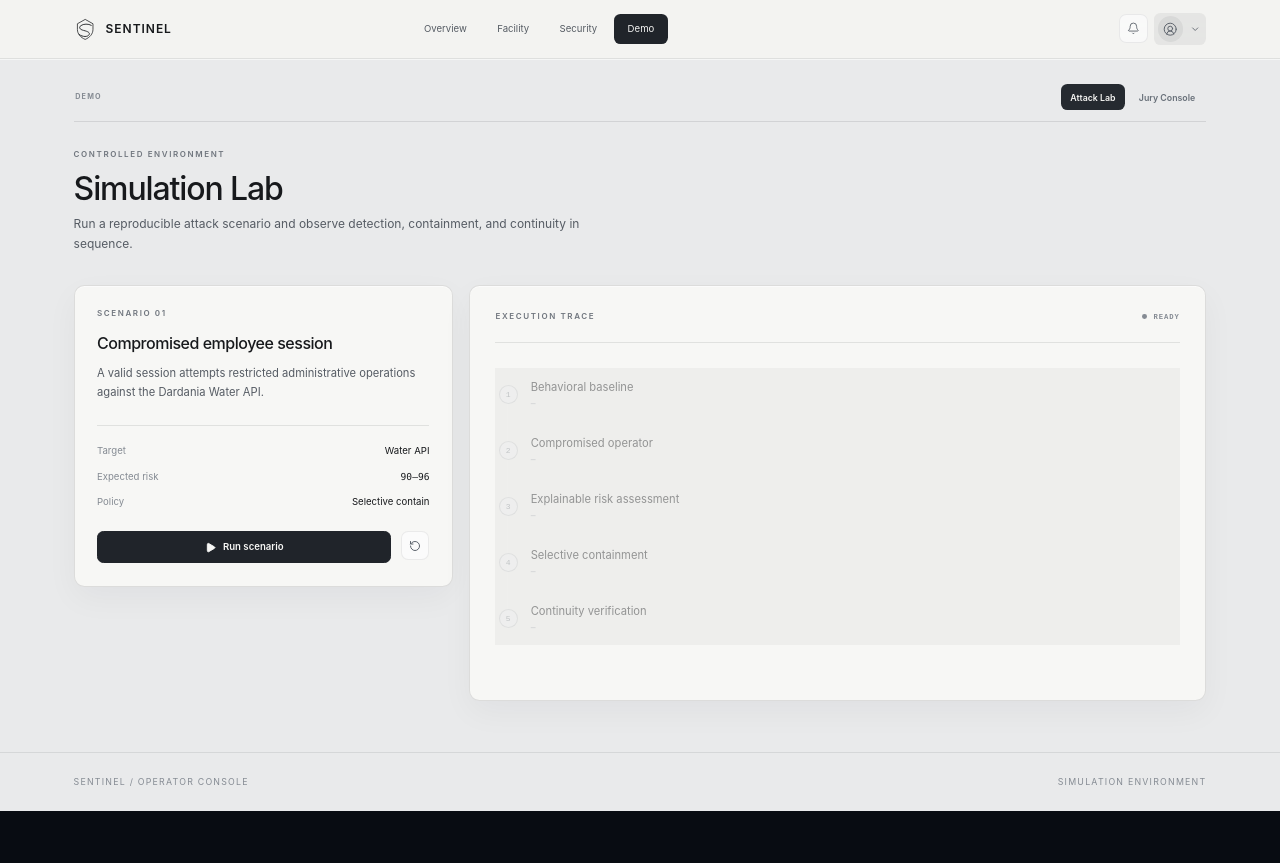
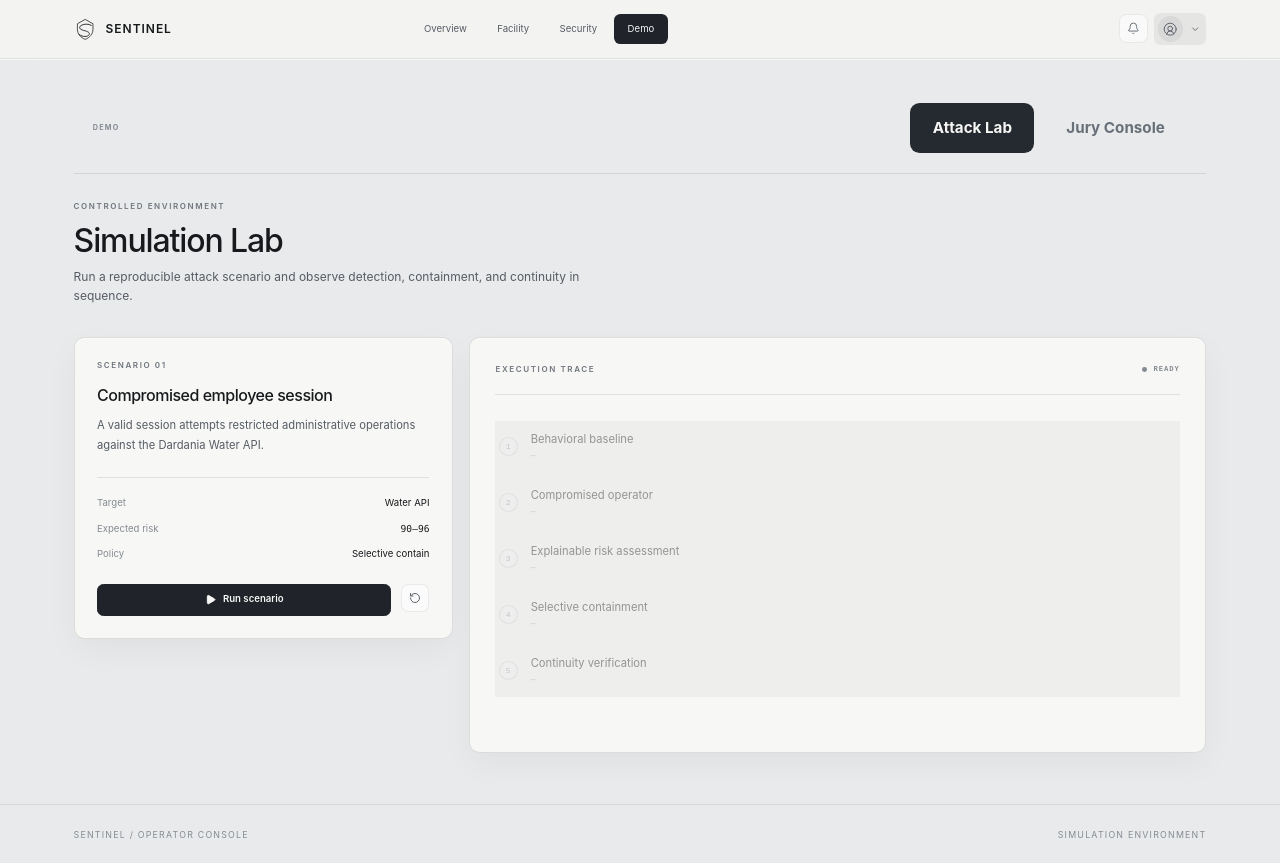
Before and after one commit to drini08/Sentinel, a React (Vite) app: page /demo in a window 1280 px wide. Before the commit the page ends 811 px from the top, so only its background shows below. Built offline with nearby package versions, Linux system fonts and the light colour scheme; no server answers.

Commit message:
Enlarge section navigation tabs

```diff
--- a/src/styles.css
+++ b/src/styles.css
@@ -556,14 +556,14 @@ html, body { background: #e9eaeb; }
 @media(max-width:560px){.facility-jury-alert{right:12px;top:70px;width:calc(100% - 24px)}}
 
 /* Consolidated product navigation */
-.section-bar { display:flex;align-items:center;justify-content:space-between;gap:24px;margin:-16px 0 34px;border-bottom:1px solid rgba(24,29,36,.11);padding:0 2px 13px; }
+.section-bar { display:flex;align-items:center;justify-content:space-between;gap:28px;min-height:112px;margin:-16px 0 34px;border-bottom:1px solid rgba(24,29,36,.11);padding:18px 24px; }
 .section-bar>span { color:#858b93;font-size:9px;font-weight:700;letter-spacing:.17em;text-transform:uppercase; }
-.section-bar nav { display:flex;min-width:0;gap:5px;overflow-x:auto;scrollbar-width:none; }
+.section-bar nav { display:flex;align-items:center;min-width:0;gap:12px;overflow-x:auto;scrollbar-width:none; }
 .section-bar nav::-webkit-scrollbar { display:none; }
-.section-bar a { flex:0 0 auto;border-radius:8px;padding:8px 12px;color:#687079;font-size:11px;font-weight:600;text-decoration:none;transition:150ms ease; }
+.section-bar a { flex:0 0 auto;border-radius:12px;padding:17px 28px;color:#687079;font-size:19px;font-weight:700;text-decoration:none;transition:150ms ease; }
 .section-bar a:hover { color:#1d2126;background:rgba(24,29,36,.045); }
 .section-bar a.is-active { color:#f5f5f3;background:#252a30; }
-@media(max-width:700px){.section-bar{align-items:flex-start;flex-direction:column;gap:10px;margin-top:-8px}.section-bar nav{width:100%}.section-bar a{padding:8px 10px}}
+@media(max-width:700px){.section-bar{align-items:flex-start;flex-direction:column;gap:10px;margin-top:-8px;padding:16px 12px;min-height:0}.section-bar nav{width:100%}.section-bar a{padding:12px 16px;font-size:15px}}
 
 /* Satellite verification */
 .satellite-layout { display:grid;grid-template-columns:minmax(0,1.45fr) minmax(300px,.55fr);gap:20px; }
```
